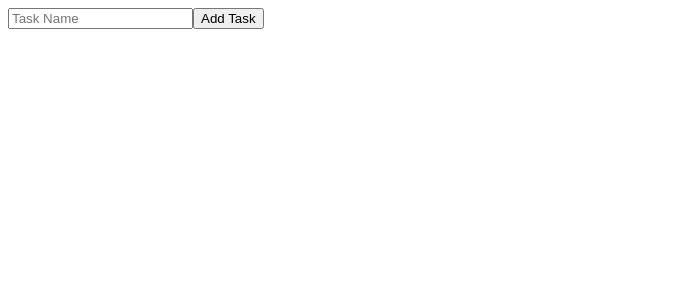
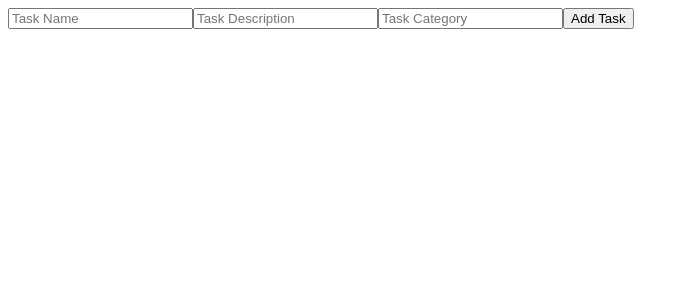
Before and after one commit to Nishit1710/ToDo-List-App, a Next.js app: page /src/Pages in a window 1280 px wide. Shown: the top 300 px of the page, without its empty margins (0-689 px from the left). Built offline with nearby package versions, Linux system fonts and the light colour scheme.

Commit message:
task view

```diff
--- a/app/src/Pages/page.js
+++ b/app/src/Pages/page.js
@@ -1,19 +1,27 @@
 "use client";
 import React, { useState } from "react";
+import { useHistory } from "react-router-dom"; // Assuming you're using React Router for navigation
 
 const AddTaskForm = ({ onAddTask }) => {
   const [taskName, setTaskName] = useState("");
+  const [taskDescription, setTaskDescription] = useState("");
+  const [taskCategory, setTaskCategory] = useState("");
 
   const handleAddTask = () => {
-    if (taskName.trim() === "") return;
+    if (taskName.trim() === "" || taskCategory.trim() === "") return;
 
     const newTask = {
-      id: Date.now(), // Using timestamp as a unique ID
+      id: Date.now(),
       name: taskName.trim(),
+      description: taskDescription.trim(),
+      category: taskCategory.trim(),
     };
 
-    onAddTask(newTask); // Pass the new task to the parent component
-    setTaskName(""); // Clear the input field
+    // Pass the new task to the parent component
+    onAddTask(newTask);
+
+    // Navigate to the TaskView page
+    history.push("/taskview");
   };
 
   return (
@@ -24,6 +32,18 @@ const AddTaskForm = ({ onAddTask }) => {
         value={taskName}
         onChange={(e) => setTaskName(e.target.value)}
       />
+      <input
+        type="text"
+        placeholder="Task Description"
+        value={taskDescription}
+        onChange={(e) => setTaskDescription(e.target.value)}
+      />
+      <input
+        type="text"
+        placeholder="Task Category"
+        value={taskCategory}
+        onChange={(e) => setTaskCategory(e.target.value)}
+      />
       <button onClick={handleAddTask}>Add Task</button>
     </div>
   );
--- a/app/src/page.js
+++ b/app/src/page.js
@@ -19,6 +19,9 @@ export default function Page() {
           <Link href="/src/Pages" className="text-indigo-600 hover:text-indigo-500">
               Visit Your To Do List
           </Link>
+          <Link href="/src/Pages/ViewTask" className="text-indigo-600 hover:text-indigo-500">
+              Visit Your To Do List
+          </Link>
           <button onClick={firebaseSignOut} className="text-indigo-600 hover:text-indigo-500">Sign Out</button>
         </div>
       ) : (
--- a/package.json
+++ b/package.json
@@ -15,7 +15,8 @@
     "next": "14.1.4",
     "react": "^18",
     "react-dom": "^18",
-    "react-icons": "^5.1.0"
+    "react-icons": "^5.1.0",
+    "react-router-dom": "^6.22.3"
   },
   "devDependencies": {
     "autoprefixer": "^10.0.1",
```
Also changed, not shown: app/src/viewTask/ViewTask.js (added, +23 -0 lines), app/src/viewTask/task.js (added, +14 -0 lines), 1 other file (tests, documents, lock files or other folders).
